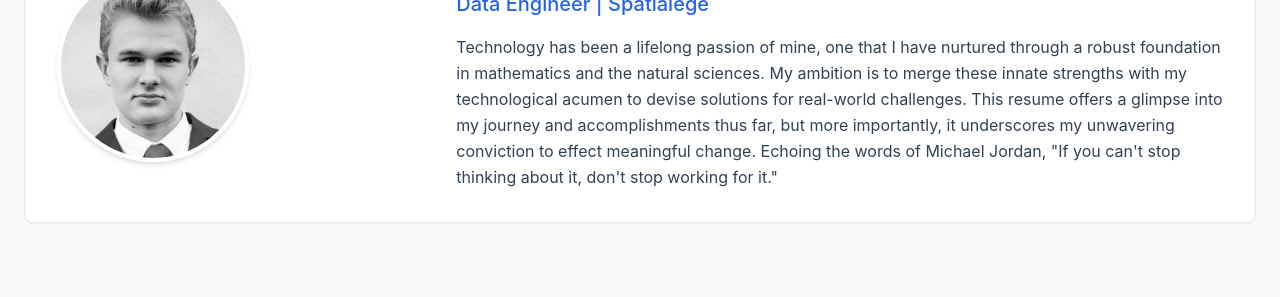
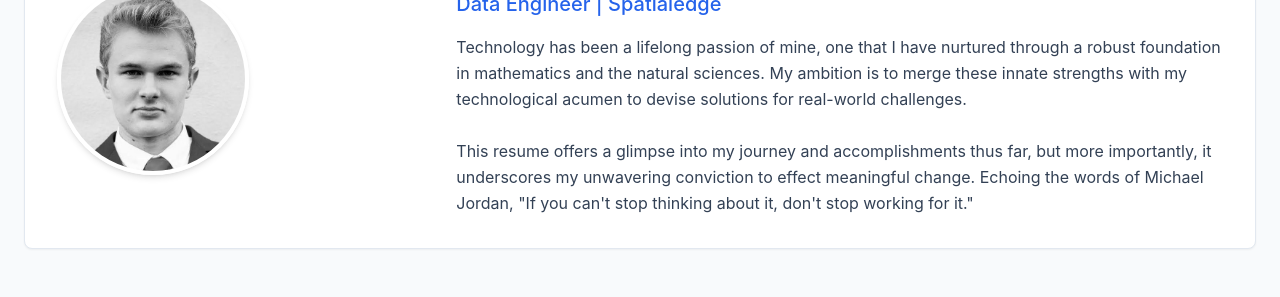
Before and after one commit to TPiphone/tristan_perfett.github.io, a plain HTML site: page index.html in a window 1280 px wide. Shown: the part 232-529 px from the top of the page. Drawn offline with nearby package versions, Linux system fonts and the light colour scheme.

Commit message:
added vertical space in paragraph

```diff
--- a/index.html
+++ b/index.html
@@ -49,13 +49,11 @@
                     </div>
                 <div class="md:col-span-2 text-center md:text-left">
                     <h1 class="text-3xl md:text-4xl font-bold text-slate-900 mb-2">Tristan Perfett</h1>
-                        <p class="text-lg md:text-xl text-blue-600 font-medium mb-4">Data Engineer | <a href="https://www.spatialedge.ai/" target="_blank" rel="noopener noreferrer" class="hover:underline font-medium">Spatialege</a></p>
+                        <p class="text-lg md:text-xl text-blue-600 font-medium mb-4">Data Engineer | <a href="https://www.spatialedge.ai/" target="_blank" rel="noopener noreferrer" class="hover:underline font-medium">Spatialedge</a></p>
                         Technology has been a lifelong passion of mine, one that I have nurtured through a robust foundation in mathematics and the natural sciences.
-
                         My ambition is to merge these innate strengths with my technological acumen to devise solutions for real-world challenges.
-
+                        <br><br>
                         This resume offers a glimpse into my journey and accomplishments thus far, but more importantly, it underscores my unwavering conviction to effect meaningful change.
-
                         Echoing the words of Michael Jordan, "If you can't stop thinking about it, don't stop working for it."
                     </p>
                 </div>
```
